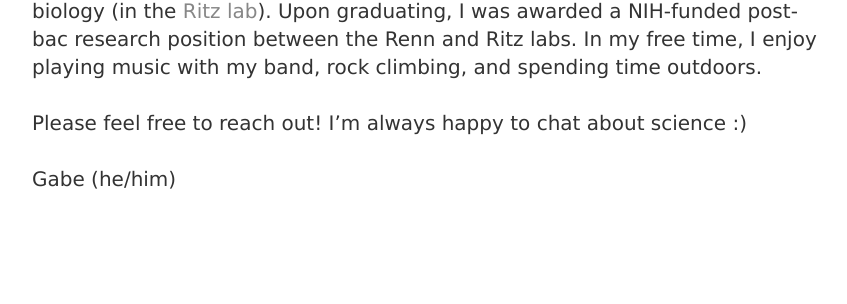
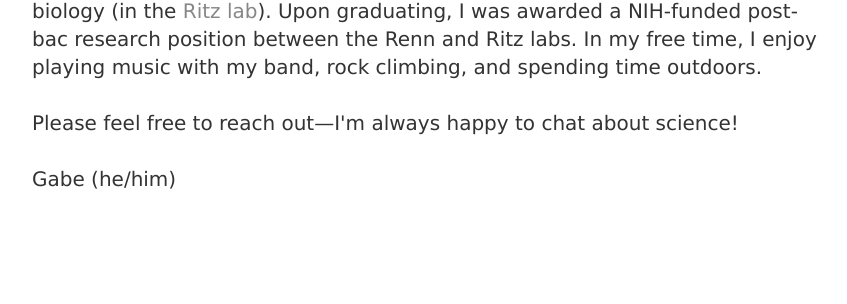
Before and after one commit to gpreising/gpreising.github.io, a Jekyll site: the page built from index.html, in a window 1280 px wide. Shown: the part 596-900 px from the top of the page, without its empty margins (208-1055 px from the left). Built offline with Jekyll 4.4.1, drawn with Linux system fonts in a browser that asks for light colours.

Commit message:
minor text edits

```diff
--- a/index.html
+++ b/index.html
@@ -20,7 +20,7 @@ title: Gabriel A. Preising | about
 	<p>I earned my B.A. in biology from Reed College (’20) where I discovered my interests in behavioral neuroscience (in the <a href="https://www.reed.edu/biology/renn/" target="_blank">Renn lab</a>) and computational biology (in the <a href="https://www.reed.edu/biology/ritz/compbiolab.html" target="_blank">Ritz lab</a>).
 		Upon graduating, I was awarded a NIH-funded post-bac research position between the Renn and Ritz labs. In my free time, I enjoy playing music with my band, rock climbing, and spending time outdoors.</p>
 	<br>
-	<p>Please feel free to reach out! I’m always happy to chat about science :)</p>
+	<p>Please feel free to reach out—I'm always happy to chat about science!</p>
 	<br>
 	<p>Gabe (he/him)</p>
 </div>
```
